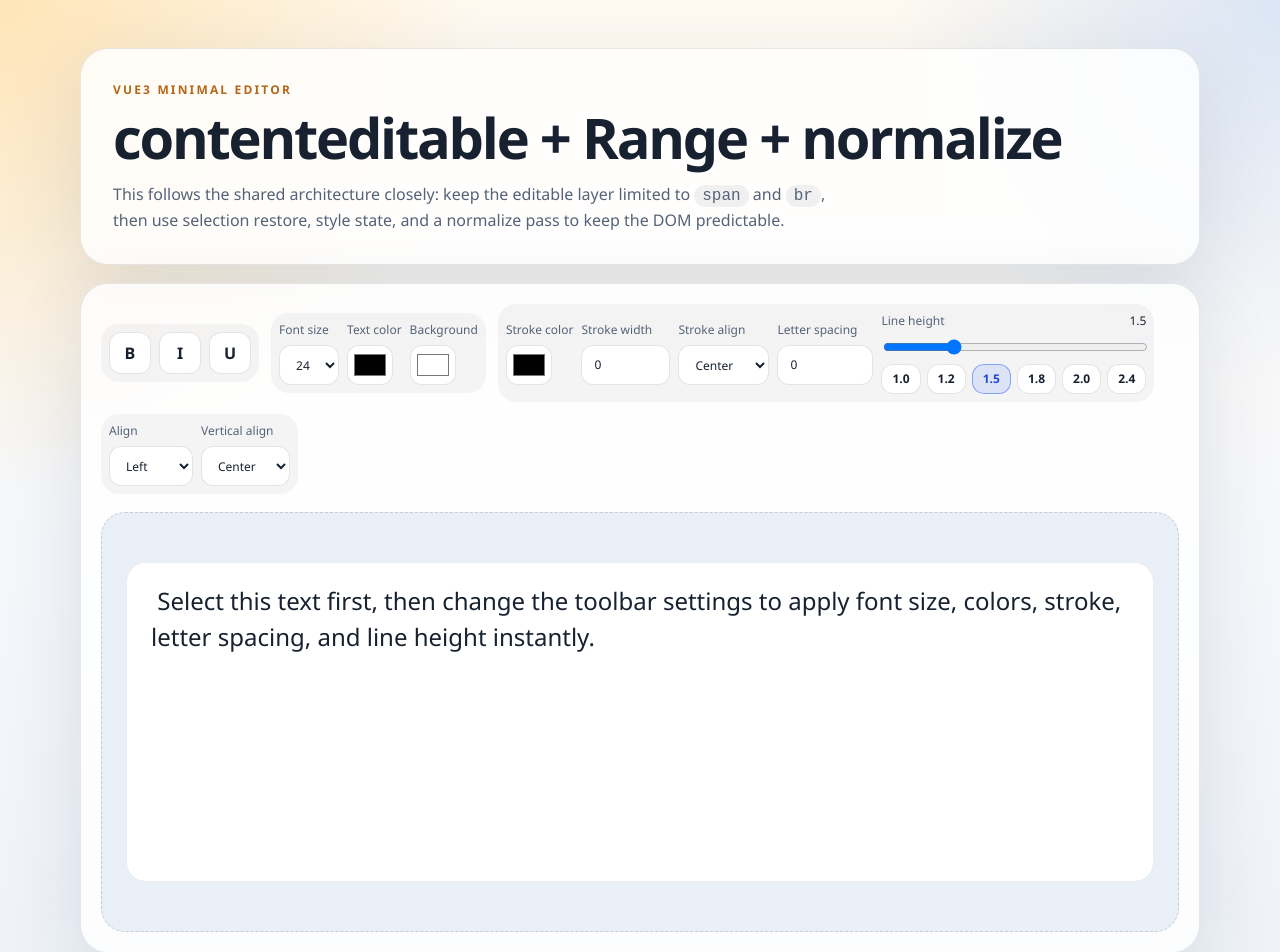
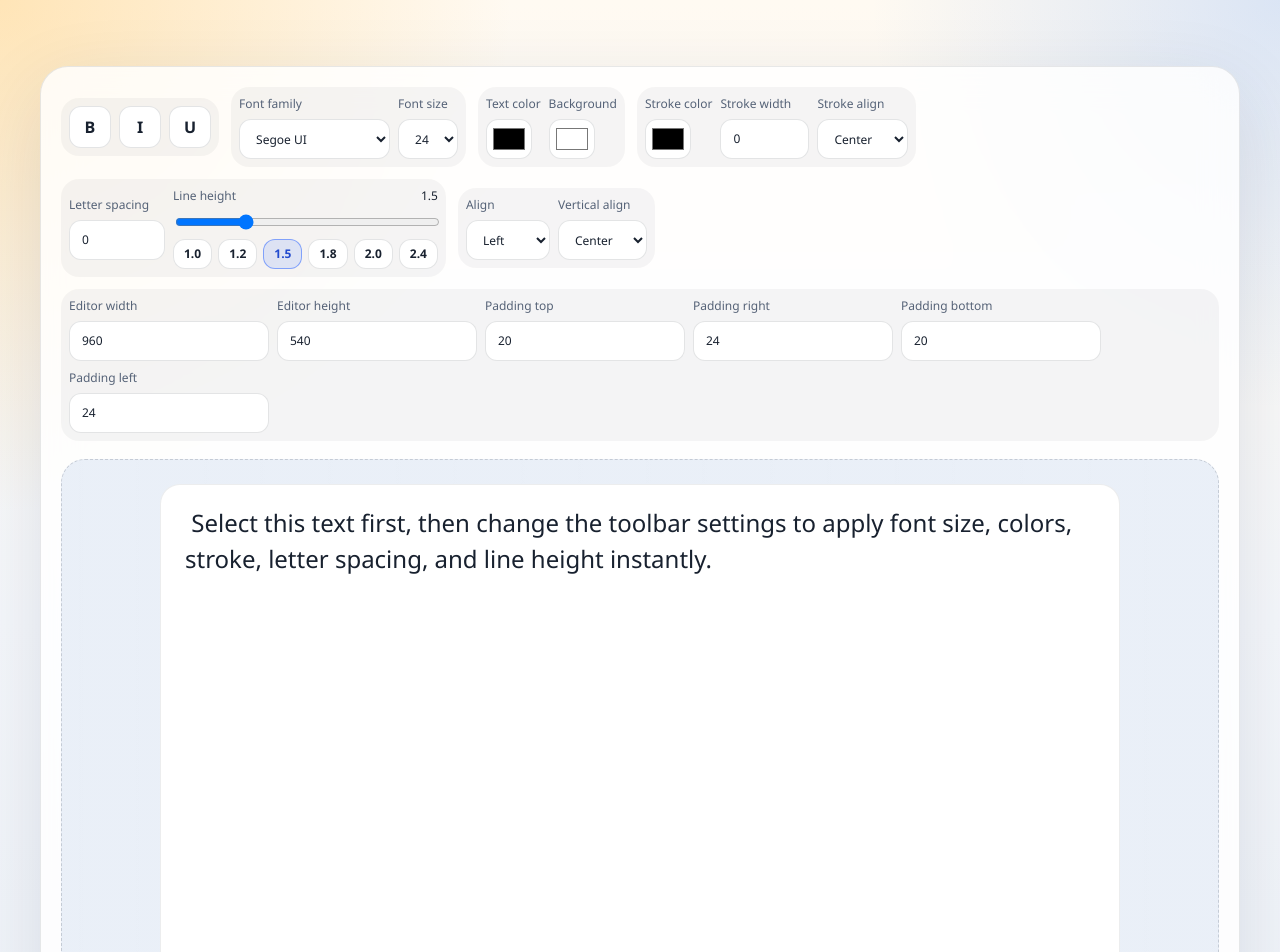
Before and after one commit to crank220/Vue3-Minimal-Editor, a Vue app: page / in a window 1280 px wide. Shown: the top 952 px of the page. Built offline with nearby package versions, Linux system fonts and the light colour scheme.

Commit message:
Add editor box controls and font family support

```diff
--- a/src/components/RichTextEditor.vue
+++ b/src/components/RichTextEditor.vue
@@ -2,7 +2,14 @@
 import { computed, nextTick, ref, watch } from 'vue'
 import ToolbarPanel from './ToolbarPanel.vue'
 import { saveRange, getRange, setRange } from '../composables/useSelection'
-import { DEFAULT_STYLE_STATE, styleState, styleToCss } from '../composables/useStyle'
+import {
+  DEFAULT_EDITOR_BOX_STATE,
+  DEFAULT_STYLE_STATE,
+  editorBoxState,
+  resolveFontFamily,
+  styleState,
+  styleToCss,
+} from '../composables/useStyle'
 import { normalize } from '../utils/normalize'
 
 const editorRef = ref(null)
@@ -11,6 +18,15 @@ const isSyncingToolbar = ref(false)
 const editorStyle = computed(() => ({
   textAlign: styleState.textAlign,
   alignItems: styleState.verticalAlign,
+}))
+
+const editorBoxStyle = computed(() => ({
+  width: `${normalizeDimension(editorBoxState.width, DEFAULT_EDITOR_BOX_STATE.width)}px`,
+  height: `${normalizeDimension(editorBoxState.height, DEFAULT_EDITOR_BOX_STATE.height)}px`,
+  paddingTop: `${normalizeSpacing(editorBoxState.paddingTop, DEFAULT_EDITOR_BOX_STATE.paddingTop)}px`,
+  paddingRight: `${normalizeSpacing(editorBoxState.paddingRight, DEFAULT_EDITOR_BOX_STATE.paddingRight)}px`,
+  paddingBottom: `${normalizeSpacing(editorBoxState.paddingBottom, DEFAULT_EDITOR_BOX_STATE.paddingBottom)}px`,
+  paddingLeft: `${normalizeSpacing(editorBoxState.paddingLeft, DEFAULT_EDITOR_BOX_STATE.paddingLeft)}px`,
 }))
 
 function saveSelection() {
@@ -78,6 +94,7 @@ function syncToolbarFromSelection() {
 
   patchStyleState({
     fontSize: Math.round(parsePixelValue(computedStyle.fontSize, DEFAULT_STYLE_STATE.fontSize)),
+    fontFamily: resolveFontFamily(computedStyle.fontFamily),
     color: parseColorValue(computedStyle.color, DEFAULT_STYLE_STATE.color),
     background: parseColorValue(computedStyle.backgroundColor, DEFAULT_STYLE_STATE.background),
     bold: isBoldWeight(computedStyle.fontWeight),
@@ -292,6 +309,24 @@ function toHex(value) {
   return value.toString(16).padStart(2, '0')
 }
 
+function normalizeDimension(value, fallback) {
+  const number = Number.parseFloat(value)
+  if (!Number.isFinite(number)) {
+    return fallback
+  }
+
+  return Math.max(120, Math.round(number))
+}
+
+function normalizeSpacing(value, fallback) {
+  const number = Number.parseFloat(value)
+  if (!Number.isFinite(number)) {
+    return fallback
+  }
+
+  return Math.max(0, Math.round(number))
+}
+
 watch(
   styleState,
   () => {
@@ -307,7 +342,7 @@ watch(
 
 <template>
   <main class="editor-shell">
-    <section class="intro-card">
+    <!-- <section class="intro-card">
       <p class="eyebrow">Vue3 Minimal Editor</p>
       <h1>contenteditable + Range + normalize</h1>
       <p class="intro-copy">
@@ -315,7 +350,7 @@ watch(
         <code>span</code> and <code>br</code>, then use selection restore, style state, and
         a normalize pass to keep the DOM predictable.
       </p>
-    </section>
+    </section> -->
 
     <section class="workspace-card">
       <ToolbarPanel />
@@ -324,6 +359,7 @@ watch(
         <div
           ref="editorRef"
           class="editor"
+          :style="editorBoxStyle"
           contenteditable="true"
           spellcheck="false"
           @mouseup="saveSelection"
@@ -341,7 +377,7 @@ watch(
 
 <style scoped>
 .editor-shell {
-  width: min(1120px, calc(100vw - 32px));
+  width: 1200px;
   margin: 0 auto;
   padding: 48px 0 56px;
 }
@@ -403,11 +439,13 @@ code {
     linear-gradient(rgba(229, 236, 246, 0.82), rgba(229, 236, 246, 0.82)),
     linear-gradient(90deg, rgba(255, 255, 255, 0.55), rgba(255, 255, 255, 0.95));
   display: flex;
+  justify-content: center;
 }
 
 .editor {
-  width: 100%;
-  min-height: 320px;
+  width: 960px;
+  height: 540px;
+  overflow: auto;
   padding: 20px 24px;
   border-radius: 20px;
   border: 1px solid rgba(24, 33, 47, 0.08);
@@ -417,6 +455,31 @@ code {
   word-break: break-word;
   font-size: 24px;
   box-shadow: inset 0 1px 0 rgba(255, 255, 255, 0.8);
+  scrollbar-width: none;
+  -ms-overflow-style: none;
+}
+
+.editor::-webkit-scrollbar {
+  width: 0;
+  height: 0;
+}
+
+.editor:hover {
+  scrollbar-width: thin;
+}
+
+.editor:hover::-webkit-scrollbar {
+  width: 10px;
+  height: 10px;
+}
+
+.editor:hover::-webkit-scrollbar-thumb {
+  border-radius: 999px;
+  background: rgba(24, 33, 47, 0.28);
+}
+
+.editor:hover::-webkit-scrollbar-track {
+  background: transparent;
 }
 
 .editor :deep([data-selection-preview='true']) {
--- a/src/components/ToolbarPanel.vue
+++ b/src/components/ToolbarPanel.vue
@@ -1,6 +1,6 @@
 <script setup>
 import { computed } from 'vue'
-import { styleState } from '../composables/useStyle'
+import { FONT_FAMILY_OPTIONS, editorBoxState, styleState } from '../composables/useStyle'
 
 const fontSizes = [16, 20, 24, 28, 32, 40, 48]
 const alignments = [
@@ -78,12 +78,24 @@ function clampLineHeight(value) {
 
     <div class="toolbar-group field-group">
       <label>
+        Font family
+        <select v-model="styleState.fontFamily">
+          <option v-for="item in FONT_FAMILY_OPTIONS" :key="item.label" :value="item.value">
+            {{ item.label }}
+          </option>
+        </select>
+      </label>
+
+      <label>
         Font size
         <select v-model.number="styleState.fontSize">
           <option v-for="size in fontSizes" :key="size" :value="size">{{ size }}</option>
         </select>
       </label>
+    </div>
 
+
+    <div class="toolbar-group field-group">
       <label>
         Text color
         <input v-model="styleState.color" type="color" />
@@ -114,7 +126,9 @@ function clampLineHeight(value) {
           </option>
         </select>
       </label>
+    </div>
 
+    <div class="toolbar-group field-group">
       <label>
         Letter spacing
         <input v-model.number="styleState.letterSpacing" type="number" min="-10" max="30" />
@@ -166,6 +180,38 @@ function clampLineHeight(value) {
             {{ item.label }}
           </option>
         </select>
+      </label>
+    </div>
+
+    <div class="toolbar-group field-group">
+      <label>
+        Editor width
+        <input v-model.number="editorBoxState.width" type="number" min="120" step="1" />
+      </label>
+
+      <label>
+        Editor height
+        <input v-model.number="editorBoxState.height" type="number" min="120" step="1" />
+      </label>
+
+      <label>
+        Padding top
+        <input v-model.number="editorBoxState.paddingTop" type="number" min="0" step="1" />
+      </label>
+
+      <label>
+        Padding right
+        <input v-model.number="editorBoxState.paddingRight" type="number" min="0" step="1" />
+      </label>
+
+      <label>
+        Padding bottom
+        <input v-model.number="editorBoxState.paddingBottom" type="number" min="0" step="1" />
+      </label>
+
+      <label>
+        Padding left
+        <input v-model.number="editorBoxState.paddingLeft" type="number" min="0" step="1" />
       </label>
     </div>
   </div>
--- a/src/composables/useStyle.js
+++ b/src/composables/useStyle.js
@@ -1,7 +1,61 @@
 import { reactive } from 'vue'
+
+export const FONT_FAMILY_OPTIONS = [
+  {
+    label: 'Segoe UI',
+    value: "'Segoe UI', 'PingFang SC', 'Microsoft YaHei', sans-serif",
+    aliases: ['segoe ui'],
+  },
+  {
+    label: 'PingFang SC',
+    value: "'PingFang SC', 'Hiragino Sans GB', 'Microsoft YaHei', sans-serif",
+    aliases: ['pingfang sc', 'hiragino sans gb'],
+  },
+  {
+    label: 'Microsoft YaHei',
+    value: "'Microsoft YaHei', 'PingFang SC', sans-serif",
+    aliases: ['microsoft yahei'],
+  },
+  {
+    label: 'SimSun',
+    value: "'SimSun', 'Songti SC', serif",
+    aliases: ['simsun', 'songti sc'],
+  },
+  {
+    label: 'Arial',
+    value: "Arial, 'Helvetica Neue', sans-serif",
+    aliases: ['arial', 'helvetica neue'],
+  },
+  {
+    label: 'Verdana',
+    value: 'Verdana, Geneva, sans-serif',
+    aliases: ['verdana', 'geneva'],
+  },
+  {
+    label: 'Georgia',
+    value: 'Georgia, serif',
+    aliases: ['georgia'],
+  },
+  {
+    label: 'Times New Roman',
+    value: "'Times New Roman', Times, serif",
+    aliases: ['times new roman', 'times'],
+  },
+  {
+    label: 'Trebuchet MS',
+    value: "'Trebuchet MS', sans-serif",
+    aliases: ['trebuchet ms'],
+  },
+  {
+    label: 'Courier New',
+    value: "'Courier New', Courier, monospace",
+    aliases: ['courier new', 'courier'],
+  },
+]
 
 export const DEFAULT_STYLE_STATE = {
   fontSize: 24,
+  fontFamily: FONT_FAMILY_OPTIONS[0].value,
   color: '#000000',
   background: 'transparent',
   bold: false,
@@ -16,8 +70,21 @@ export const DEFAULT_STYLE_STATE = {
   verticalAlign: 'center',
 }
 
+export const DEFAULT_EDITOR_BOX_STATE = {
+  width: 960,
+  height: 540,
+  paddingTop: 20,
+  paddingRight: 24,
+  paddingBottom: 20,
+  paddingLeft: 24,
+}
+
 export const styleState = reactive({
   ...DEFAULT_STYLE_STATE,
+})
+
+export const editorBoxState = reactive({
+  ...DEFAULT_EDITOR_BOX_STATE,
 })
 
 export function styleToCss(state) {
@@ -25,6 +92,7 @@ export function styleToCss(state) {
 
   return {
     fontSize: `${state.fontSize}px`,
+    fontFamily: state.fontFamily,
     color: state.color,
     background: state.background,
     fontWeight: state.bold ? 'bold' : 'normal',
@@ -35,6 +103,16 @@ export function styleToCss(state) {
     WebkitTextStroke: strokeStyle.WebkitTextStroke,
     textShadow: strokeStyle.textShadow,
   }
+}
+
+export function resolveFontFamily(value) {
+  const normalizedValue = normalizeFontFamily(value)
+
+  const matchedOption = FONT_FAMILY_OPTIONS.find((option) =>
+    option.aliases.some((alias) => normalizedValue.includes(alias)),
+  )
+
+  return matchedOption?.value ?? DEFAULT_STYLE_STATE.fontFamily
 }
 
 function getStrokeStyle(state) {
@@ -83,3 +161,12 @@ function buildOutsideTextShadow(width, color) {
 
   return shadows.join(', ')
 }
+
+function normalizeFontFamily(value) {
+  return String(value ?? '')
+    .toLowerCase()
+    .replaceAll('"', '')
+    .replaceAll("'", '')
+    .replace(/\s+/g, ' ')
+    .trim()
+}
```
